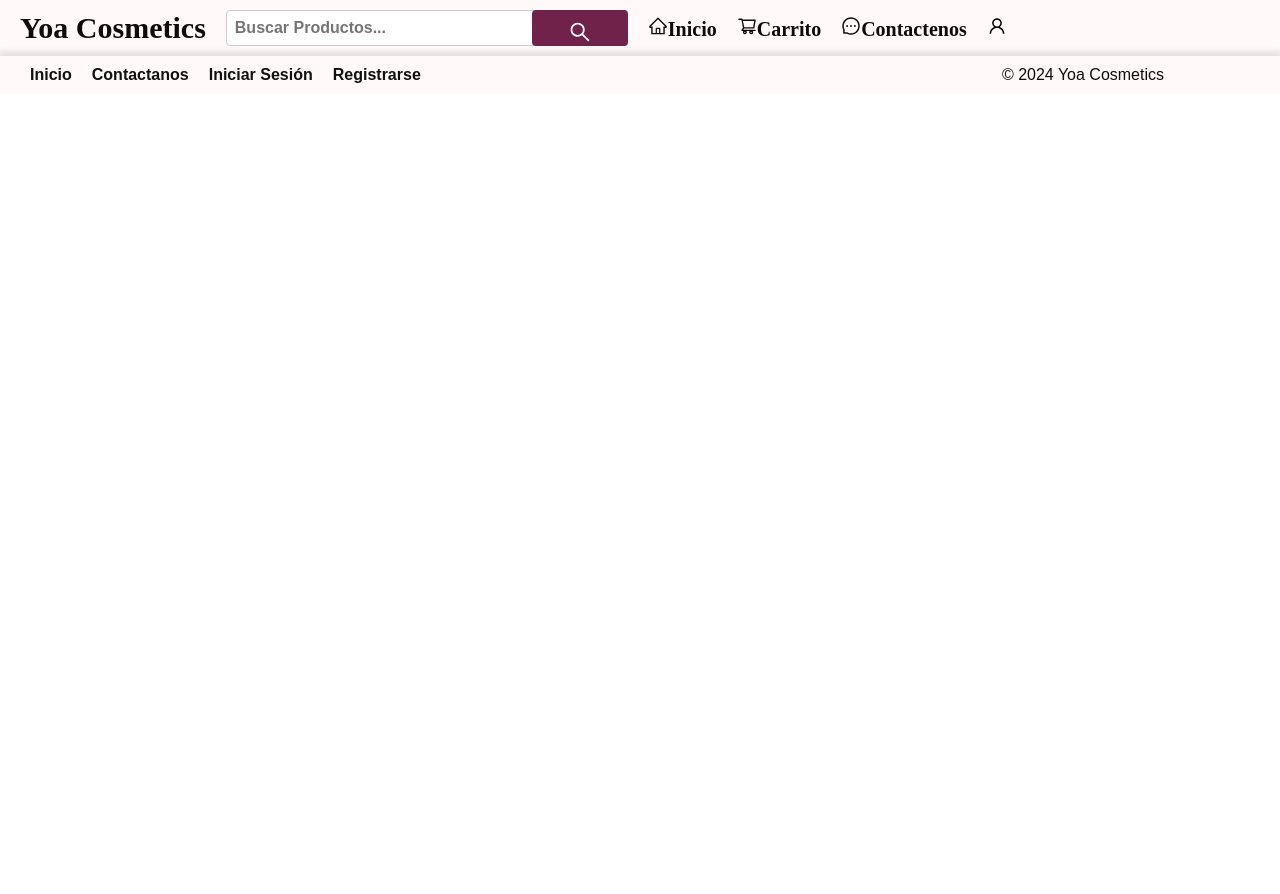
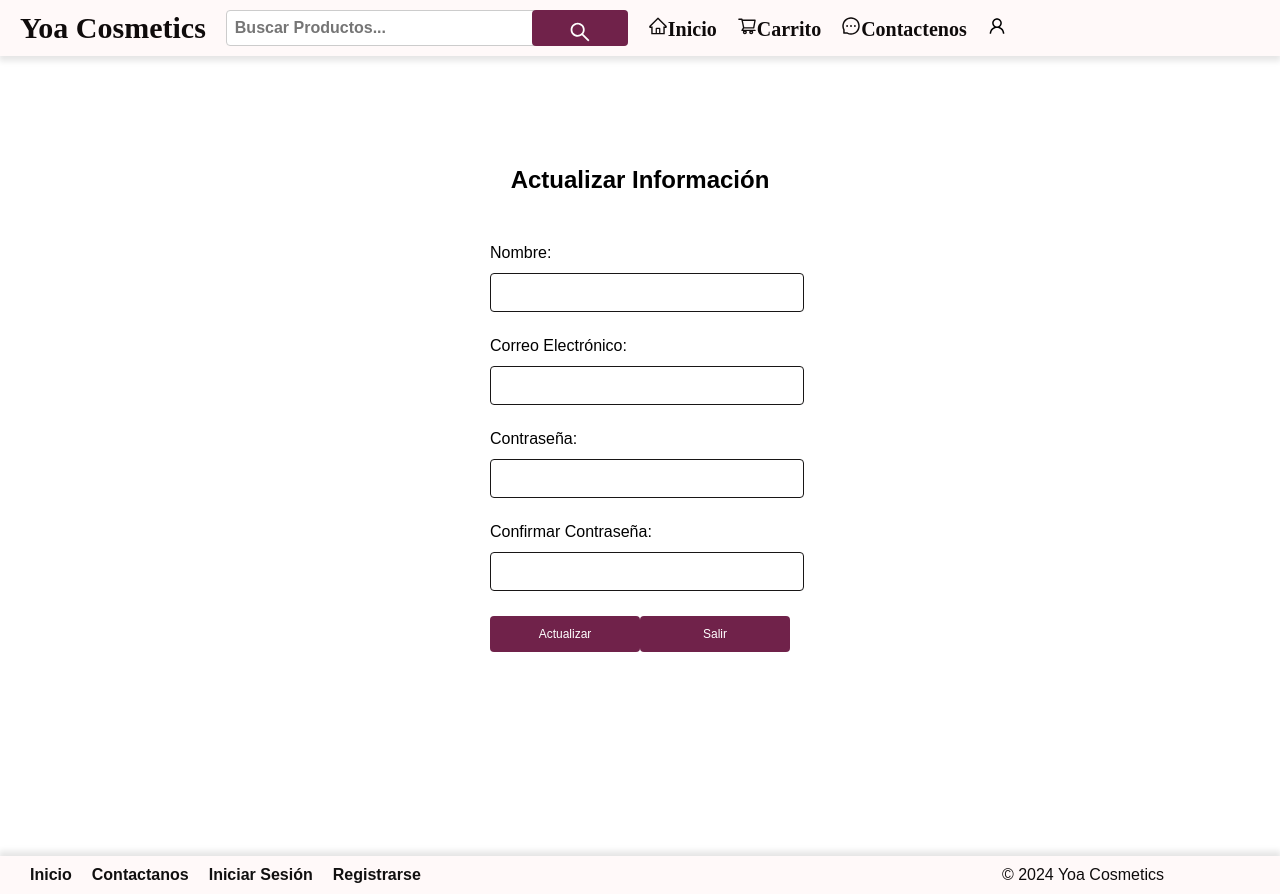
Before and after one commit to JairoAgudeloA/YoaCosmeticsFrontMERN, a React (Vite) app: page /profile in a window 1280 px wide. Before the commit the page ends 800 px from the top, so only its background shows below. Built offline with nearby package versions, Linux system fonts and the light colour scheme.

Commit message:
NuevoEditPerfil

```diff
--- a/src/App.jsx
+++ b/src/App.jsx
@@ -8,6 +8,8 @@ import CartPage from "./pages/CartPage";
 import FavoritePage from "./pages/FavoritePage";
 import { Footer } from "./components/Footer";
 import "./index.css"
+import { EditPerfil } from "./pages/EditPerfil";
+
 
 function App() {
 
@@ -26,6 +28,7 @@ function App() {
 
       {/* Futuras rutas de usuarios logueados */}
 
+      <Route path="/profile" element= {<EditPerfil/>}/>
 
 
       {/* Futuras rutas de los admin */}
--- a/src/assets/styles/components/Footer.css
+++ b/src/assets/styles/components/Footer.css
@@ -44,7 +44,7 @@
 
 .footer-links a:hover {
   text-decoration: none;
-  color: blue;
+  color: rgb(167, 30, 126);
 }
 
 .footer-content p {
--- a/src/assets/styles/components/Main.css
+++ b/src/assets/styles/components/Main.css
@@ -42,9 +42,7 @@ main {
     font-family: Arial, Helvetica;
 }
 .contenido:hover{
-    background-color: rgb(238, 245, 245);
-    transform: scale(1.1);
-    border-radius: 5px;
+    box-shadow: var(--boxshadow);
 }
 
 .contenido img {
@@ -66,11 +64,11 @@ main {
 
 button {
     background-color: rgba(112, 34, 74, 1);
-    border-radius: 30px;
+    border-radius: 5px;
     padding: 9px 20px;
     font-size: 12px;
     cursor: pointer;
-    border-color: rgb(233, 7, 214);
+    border: none;
     color: azure;
 
 }
--- a/src/assets/styles/components/Register.css
+++ b/src/assets/styles/components/Register.css
@@ -41,7 +41,7 @@
 
   /* Estilos para el botón this*/
   form button {
-    width: 100%; /* Ancho del botón igual al de los campos de entrada */
+    width: 40%; /* Ancho del botón igual al de los campos de entrada */
     padding: 10px;
     background-color: var(--colorpurple); /* Cambia el color de fondo según tus preferencias */
     color: #fff;
@@ -50,6 +50,9 @@
     cursor: pointer;
     margin-bottom: 10px; /* Añade margen inferior para separar los elementos */
     box-sizing: border-box;
+    margin-left: 85px;
+
+
  }
 
   form button:hover {
--- /dev/null
+++ b/src/assets/styles/pages/EditPerfil.css
@@ -0,0 +1,3 @@
+.contenedor h2{
+    text-align: center;
+}
--- /dev/null
+++ b/src/pages/EditPerfil.jsx
@@ -0,0 +1,45 @@
+import React from "react";
+import "../assets/styles/pages/EditPerfil.css";
+
+export const EditPerfil = () => {
+  return (
+    <>
+      <section class="form-container">
+          <div class="contenedor">
+            <h2>Actualizar Información</h2>
+            <form action="" method="POST">
+              <div class="form-elementos">
+                <label for="nombre">Nombre:</label>
+                <input type="text" id="nombre" name="nombre" required />
+              </div>
+              <div class="form-elementos">
+                <label for="email">Correo Electrónico:</label>
+                <input type="email" id="email" name="email" required />
+              </div>
+              <div class="form-elementos">
+                <label for="password">Contraseña:</label>
+                <input type="password" id="password" name="password" required />
+              </div>
+              <div class="form-elementos">
+                <label for="confirmPassword">Confirmar Contraseña:</label>
+                <input
+                  type="password"
+                  id="confirmPassword"
+                  name="confirmPassword"
+                  required
+                />
+              </div>
+              <div class="buttons">
+                <button type="submit" class="update-button">
+                  Actualizar
+                </button>
+                <button type="button" class="cancel-button">
+                  Salir
+                </button>
+              </div>
+            </form>
+          </div>
+      </section>
+    </>
+  );
+};
--- a/src/pages/LoginPage.jsx
+++ b/src/pages/LoginPage.jsx
@@ -43,7 +43,6 @@ export const LoginPage = () => {
 
   return (
     <section class="form-container">
-
       <form onSubmit={handleSubmit}>
         <h1>Iniciar Sesión</h1>
         <div>
@@ -57,10 +56,10 @@ export const LoginPage = () => {
           />
         </div>
         <div>
-          <label htmlFor="password">Contraseña</label>
+          <label htmlFor="password" >Contraseña</label>
           <input
             type="password"
-            id="password"
+            id ="password"
             placeholder="Ingresa Contraseña"
             value={password}
             onChange={handlePasswordChange}
```
Also changed, not shown: src/App.js (added, +7 -0 lines).
